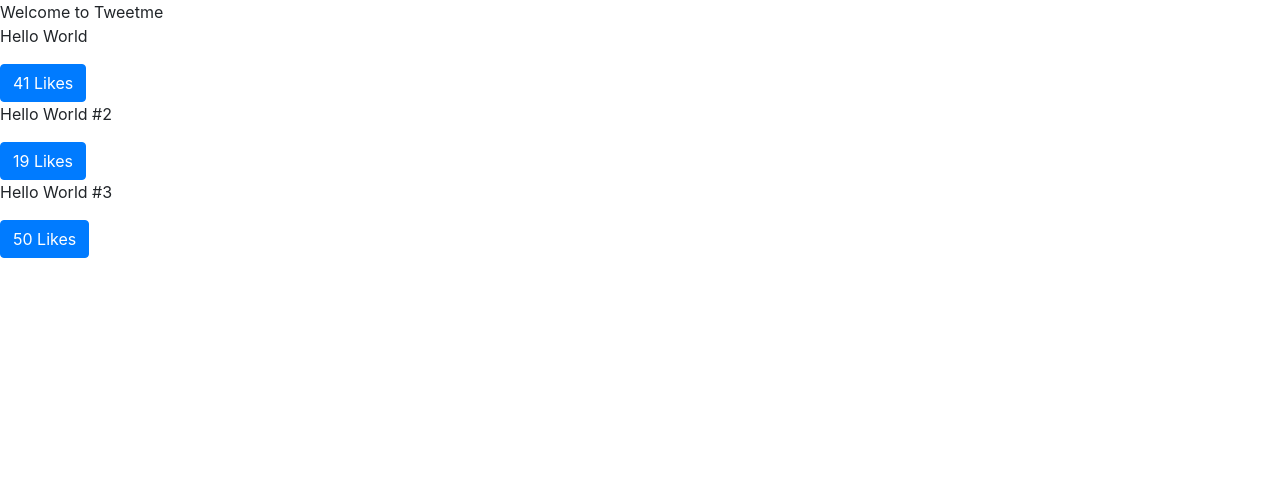
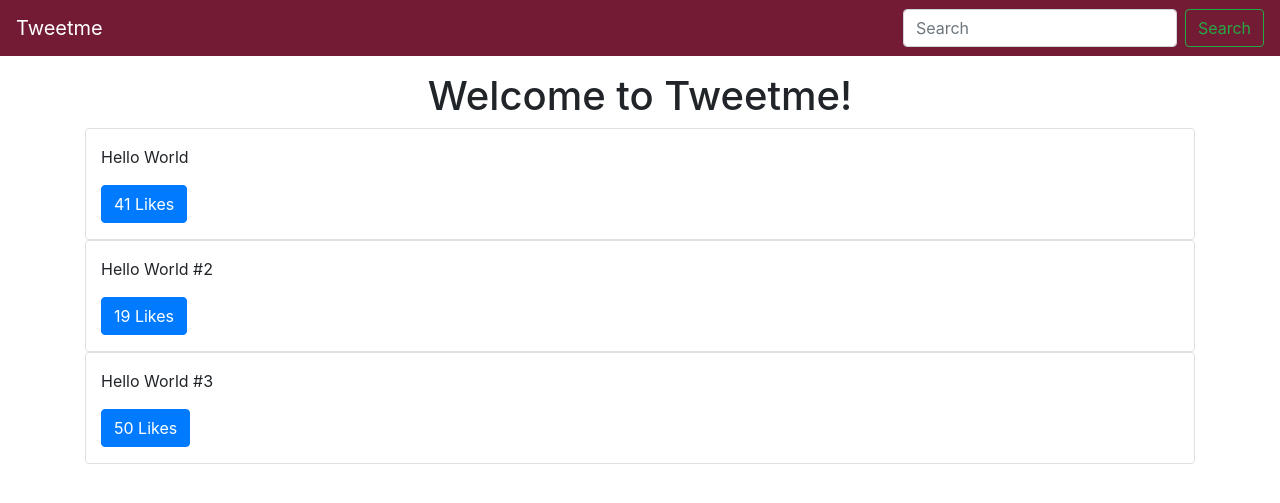
Before and after one commit to youhubs/tweetme, a Django app: page / in a window 1280 px wide. Shown: the top 503 px of the page. Run offline with Django 3.2, Linux system fonts and the light colour scheme; data comes from the database, SQL or seed files in the repository; some libraries are stand-ins or nearby versions.

Commit message:
implement bootstrap theme

```diff
--- a/templates/base.html
+++ b/templates/base.html
@@ -7,12 +7,19 @@
 
     <!-- Bootstrap CSS -->
     <link rel="stylesheet" href="https://stackpath.bootstrapcdn.com/bootstrap/4.5.0/css/bootstrap.min.css" integrity="sha384-9aIt2nRpC12Uk9gS9baDl411NQApFmC26EwAOH8WgZl5MYYxFfc+NcPb1dKGj7Sk" crossorigin="anonymous">
-
+    <style>
+      .bg-tweetme {
+        background-color: #731b34!important;
+        }
+    </style>
     <title>Tweetme: {% block head_title %} {% endblock head_title %}</title>
   </head>
   <body>
-    {% block content %}
-    {% endblock content %}
+    {% include "components/navbar.html" %}
+    <div class="container">
+      {% block content %}
+      {% endblock content %}
+    </div>
 
     <!-- Optional JavaScript -->
     <!-- jQuery first, then Popper.js, then Bootstrap JS -->
--- /dev/null
+++ b/templates/components/navbar.html
@@ -0,0 +1,35 @@
+<nav class="navbar navbar-expand-lg navbar-dark bg-tweetme mb-3">
+    <a class="navbar-brand" href="#">Tweetme</a>
+    <button class="navbar-toggler" type="button" data-toggle="collapse" data-target="#navbarSupportedContent" aria-controls="navbarSupportedContent" aria-expanded="false" aria-label="Toggle navigation">
+      <span class="navbar-toggler-icon"></span>
+    </button>
+
+    <div class="collapse navbar-collapse" id="navbarSupportedContent">
+      <ul class="navbar-nav mr-auto">
+        <li class="nav-item active">
+          <a class="nav-link d-none" href="#">Home <span class="sr-only">(current)</span></a>
+        </li>
+        <li class="nav-item">
+          <a class="nav-link d-none" href="#">Link</a>
+        </li>
+        <li class="nav-item dropdown">
+          <a class="nav-link dropdown-toggle d-none" href="#" id="navbarDropdown" role="button" data-toggle="dropdown" aria-haspopup="true" aria-expanded="false">
+            Dropdown
+          </a>
+          <div class="dropdown-menu" aria-labelledby="navbarDropdown">
+            <a class="dropdown-item" href="#">Action</a>
+            <a class="dropdown-item" href="#">Another action</a>
+            <div class="dropdown-divider"></div>
+            <a class="dropdown-item" href="#">Something else here</a>
+          </div>
+        </li>
+        <li class="nav-item">
+          <a class="nav-link disabled d-none" href="#" tabindex="-1" aria-disabled="true">Disabled</a>
+        </li>
+      </ul>
+      <form class="form-inline my-2 my-lg-0">
+        <input class="form-control mr-sm-2" type="search" placeholder="Search" aria-label="Search">
+        <button class="btn btn-outline-success my-2 my-sm-0" type="submit">Search</button>
+      </form>
+    </div>
+  </nav>
--- a/templates/pages/home.html
+++ b/templates/pages/home.html
@@ -5,7 +5,10 @@ This is amazing!
 {% endblock head_title %}
 
 {% block content %}
-Welcome to Tweetme
+<div class="text-center">
+    <h1>Welcome to Tweetme!</h1>
+</div>
+
 <div id="tweets">
     <Loading class="">Loading...</Loading>
 </div>
@@ -32,7 +35,7 @@ Welcome to Tweetme
         tweet.id + "," + tweet.likes + ")>" + tweet.likes + " Likes</button>"
     }
     function formatTweetElement(tweet){
-        var formattedTweet = "<div class='mb-4, tweet' id='tweet-" + tweet.id + "'><p>" +
+        var formattedTweet = "<div class='col-12 col-md-10, mx-auto border rounded py-3 mb-4, tweet' id='tweet-" + tweet.id + "'><p>" +
         tweet.content +
         "</p><div class='btn-group'>" + likeBtn(tweet) +
         "</div></div>"
```
Also changed, not shown: templates/components/footer.html (added).
